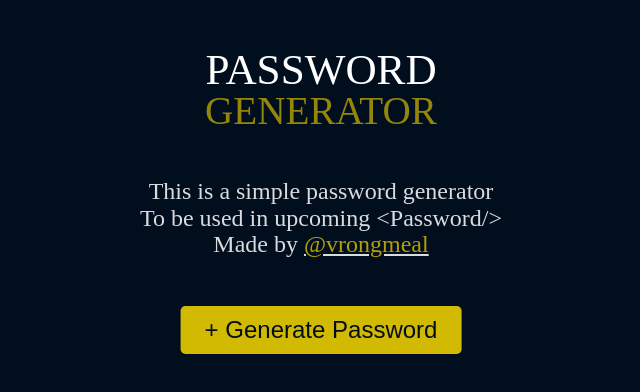
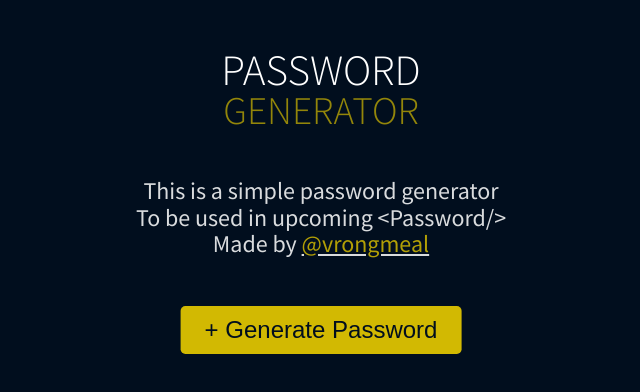
Before and after one commit to vrongmeal/password-generator, a plain HTML site: page index.html in a window 1280 px wide. Shown: the whole page, without its empty margins (319-959 px from the left). Drawn offline with Linux system fonts and the light colour scheme.

Commit message:
Link to fonts added

```diff
--- a/index.html
+++ b/index.html
@@ -7,6 +7,7 @@
     <meta http-equiv="X-UA-Compatible" content="ie=edge">
     <title>Password generator - @vrongmeal</title>
     <script type="text/javascript" src="./javascript/main.js"></script>
+    <link href="https://fonts.googleapis.com/css?family=Source+Sans+Pro:300,400,700" rel="stylesheet">
     <link href="./stylesheet/main.css" type="text/css" rel="stylesheet">
 </head>
 <body>
```
